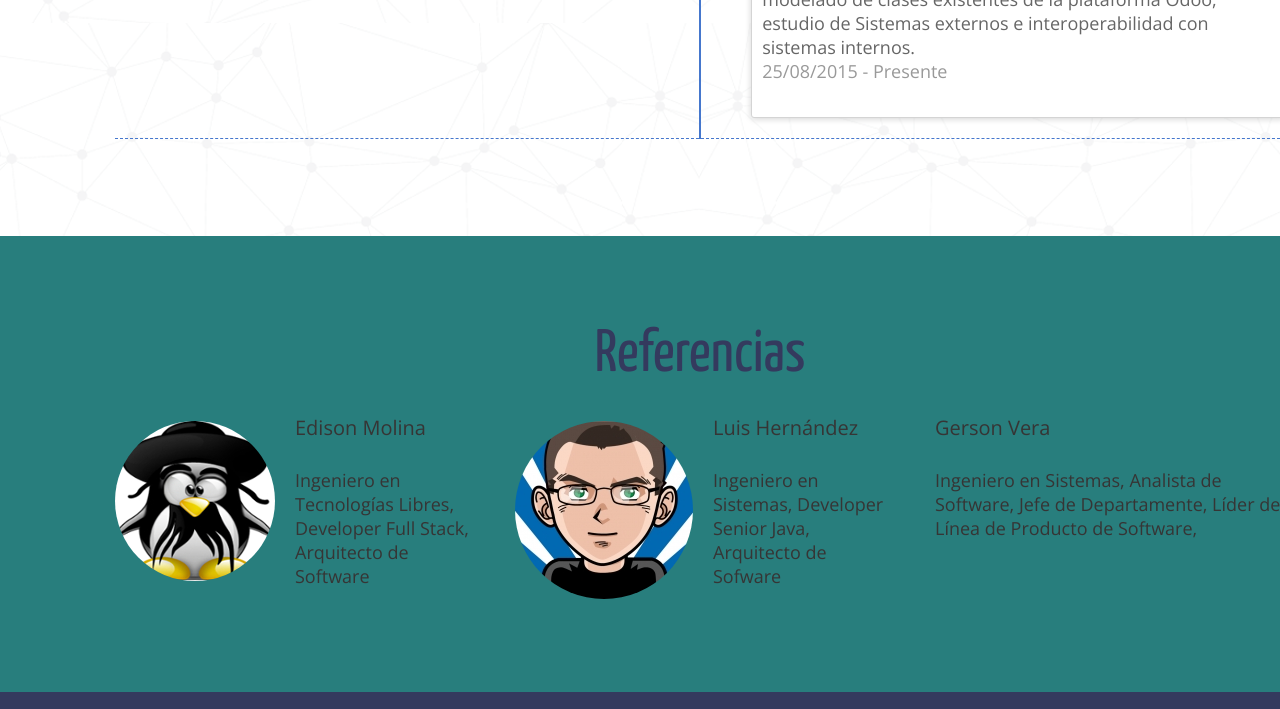
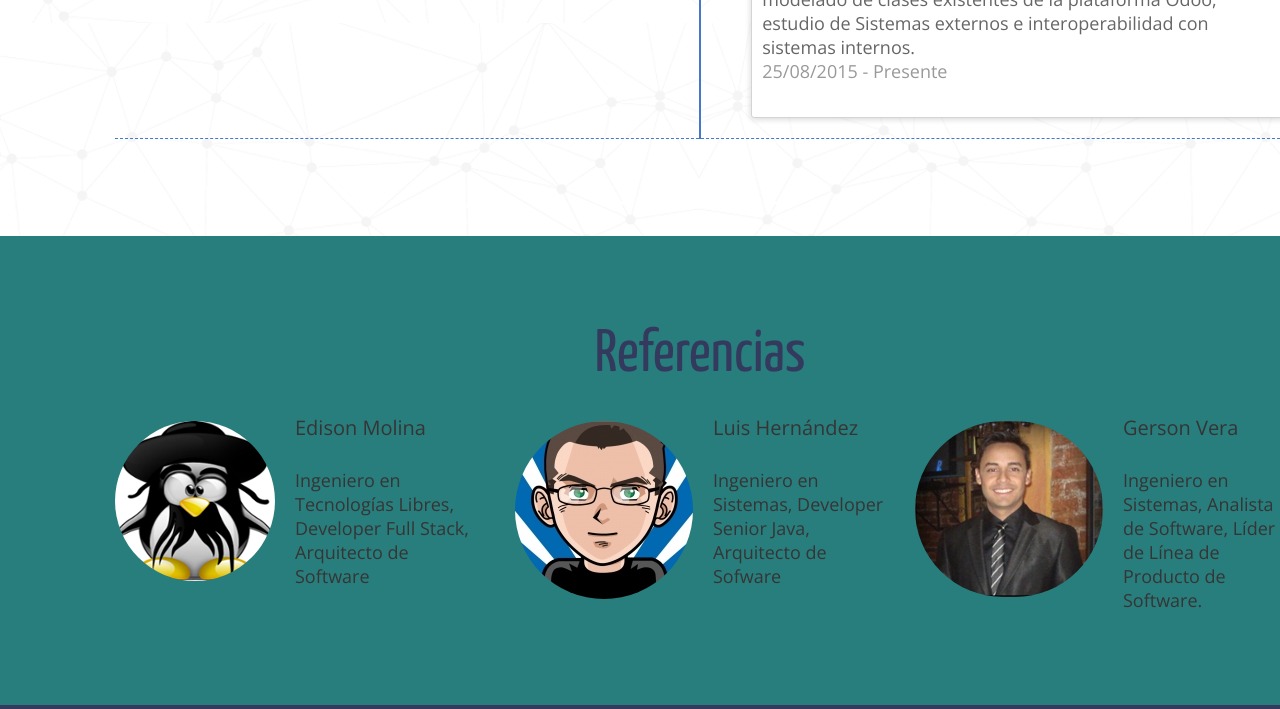
Before and after one commit to YeyeMorales/YeyeMorales.github.io, a plain HTML site: page index.html in a window 1280 px wide. Shown: the part 5961-6670 px from the top of the page. Drawn offline with nearby package versions, Linux system fonts and the light colour scheme; some packages are replaced by stand-ins of ours; files whose address does not match are found by name.

Commit message:
Se agregó la imagen de referencia y modificó el enlace de referencia

```diff
--- a/index.html
+++ b/index.html
@@ -444,7 +444,7 @@
     </div>
     <div class="grid_4">
       <blockquote class="bq1">
-        <img src="images/page-img_3.jpg" alt="">
+        <img src="images/page-img_3.jpg" alt="Ing. Luis E. Hernández">
         <div class="extra_wrapper">
           <div class="text-2"><a href="#">Luis Hernández</a></div>
           Ingeniero en Sistemas, Developer Senior Java, Arquitecto de Sofware
@@ -453,10 +453,10 @@
     </div>
     <div class="grid_4">
       <blockquote class="bq1">
-        <img src="images/page-img_4.jpg" alt="">
+        <img src="images/page-img_4.jpg" alt="Ing. Gerson Vera">
         <div class="extra_wrapper">
-          <div class="text-2"><a href="https://ve.linkedin.com/in/gersonvera">Gerson Vera</a></div>
-         Ingeniero en Sistemas, Analista de Software, Jefe de Departamente, Líder de Línea de Producto de Software,
+          <div class="text-2"><a href="https://ve.linkedin.com/in/gersonabdielveramorales">Gerson Vera</a></div>
+         Ingeniero en Sistemas, Analista de Software, Líder de Línea de Producto de Software.
         </div>
       </blockquote>
     </div>
```
Also changed, not shown: images/page-img_4.jpg (added).
